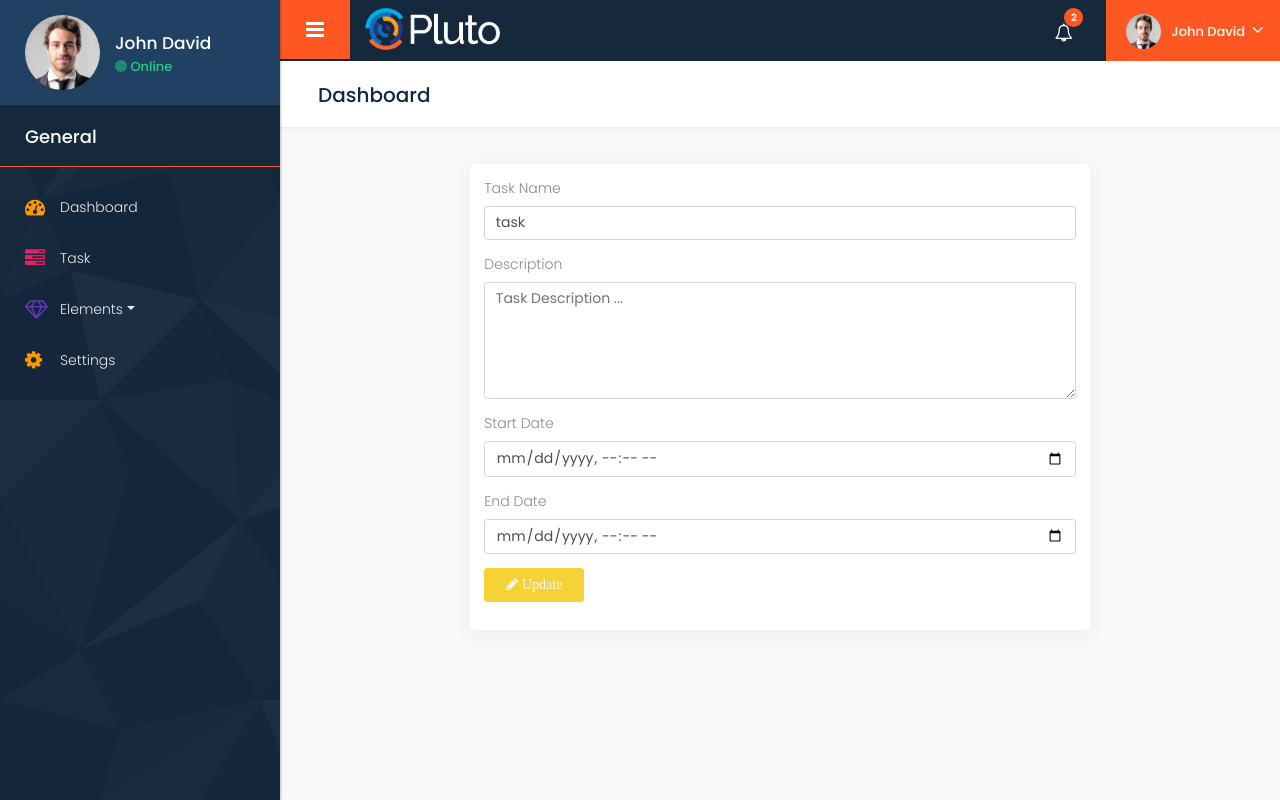
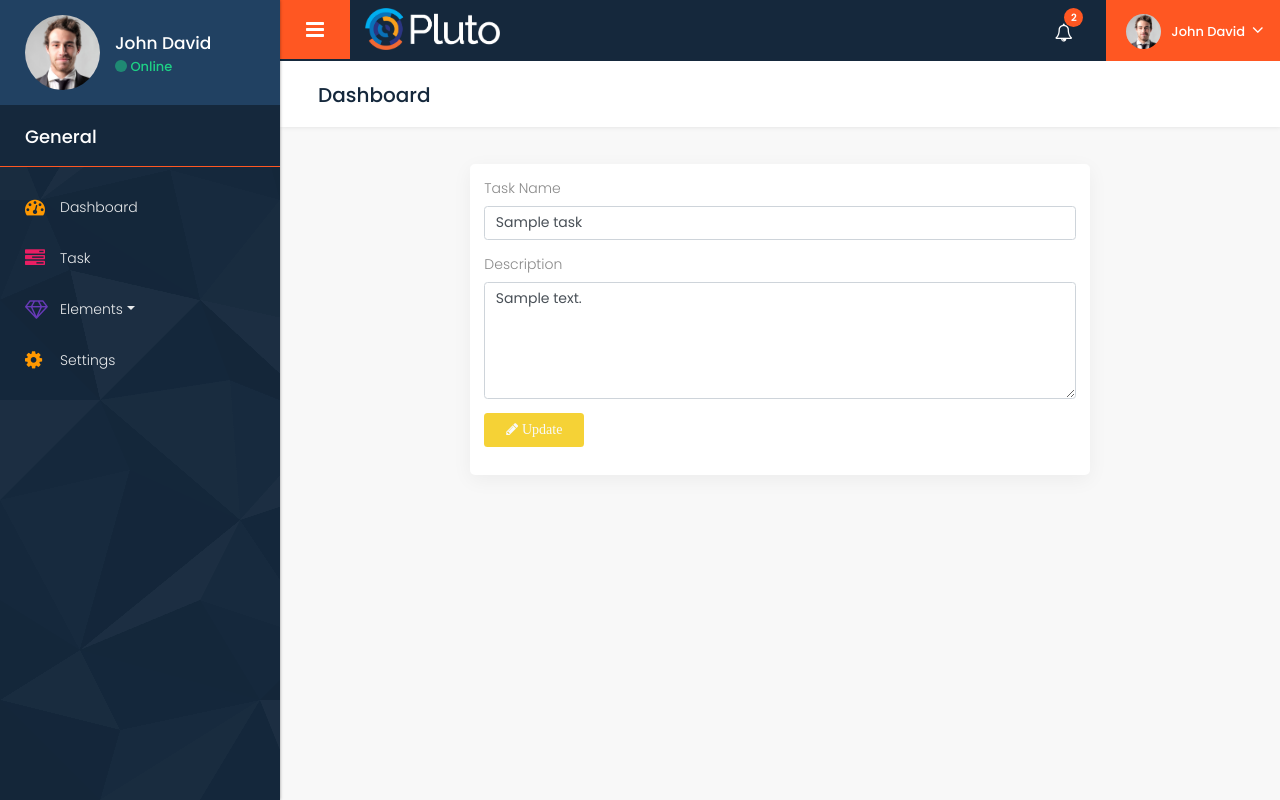
Before and after one commit to melvin2706/Todo, a Flask app: page /updateTask/1 in a window 1280 px wide. Run offline with Flask 3, Linux system fonts and the light colour scheme; tables that the repository leaves empty hold one stand-in row (values such as "Sample post"); some libraries are stand-ins or nearby versions.

Commit message:
putting into place our database and writting the crud functionalities for the task table

```diff
--- a/database.py
+++ b/database.py
@@ -1 +1,7 @@
 # Module for database connection (creation of our instance for database connectivity)
+import sqlite3
+
+def get_db_connection():
+    conn = sqlite3.connect('test.db')
+    conn.row_factory = sqlite3.Row
+    return conn
--- a/main.py
+++ b/main.py
@@ -1,12 +1,9 @@
-from flask import Flask, render_template, redirect
+import sqlite3
+from flask import Flask, render_template, redirect, request
+from database import get_db_connection
 
 app = Flask(__name__)
 
-tasks = [
-        {'id':1, 'name':'task', 'description':'description'},
-        {'id':2, 'name':'task', 'description':'description'},
-        {'id':3, 'name':'task', 'description':'description'}
-    ]
 
 # dashbord view function
 @app.route('/dashboard')
@@ -16,36 +13,70 @@ def dashboard():
 # task list view function
 @app.route('/tasks')
 def AllTasks():
-    return render_template('task/tasks.html', tasks = tasks)
+    connect = get_db_connection()
+    tasks = connect.execute('select * from task').fetchall()
+    connect.close
+    task_list = list()
+    for task in tasks:
+        task_list.append({'id':task['id'], 'name':task['name'], 'description':task['description']})
+    return render_template('task/tasks.html', tasks = task_list)
 
 # task detaile view function
 @app.route('/task/<int:id>')
 def Task(id):
-    for iterable in tasks:
-        if iterable['id'] == id:
-            task = iterable
-    return render_template('task/taskDetaile.html', task=task)
+    connect = get_db_connection()
+    task = connect.execute('select * from task where id = ?',(str(id))).fetchone()
+    connect.close()
+    task_detail = {'id':task['id'], 'name':task['name'], 'description':task['description']}
+    return render_template('task/taskDetaile.html', task=task_detail)
 
 # add task view function
-@app.route('/addTask')
+@app.route('/addTask', methods=['POST','GET'])
 def addTask():
+    if request.method == 'POST':
+        t_name = request.form['name']
+        t_description = request.form['description']
+        connect = get_db_connection()
+        connect.execute("insert into task (name,description) values(?,?)", (t_name, t_description))
+        connect.commit()
+        connect.close()
+        return redirect('/tasks')
     return render_template('task/addTask.html')
+
+@app.route('/delete_redirect/<int:id>')
+def delete_redirection(id):
+    connect = get_db_connection()
+    task = connect.execute('select * from task where id = ?',(str(id))).fetchone()
+    connect.close()
+    task_detail = {'id':task['id'], 'name':task['name'], 'description':task['description']}
+    return render_template('task/deleteTask.html', task=task_detail)
+
 
 # delete view function
 @app.route('/deleteTask/<int:id>')
 def deleteTask(id):
-    for iterable in tasks:
-        if iterable['id'] == id:
-            task = iterable
-    return render_template('task/deleteTask.html', task=task)
+    connect = get_db_connection()
+    connect.execute('delete from task where id= ?', (str(id)))
+    connect.commit()
+    connect.close()
+    return redirect('/tasks')
 
 #update task view function
-@app.route('/updateTask/<int:id>')
+@app.route('/updateTask/<int:id>', methods=['POST', 'GET'])
 def updateTask(id):
-    for iterable in tasks:
-        if iterable['id'] == id:
-            task = iterable
-    return render_template('task/updateTask.html', task = task)
+    connect = get_db_connection()
+    task = connect.execute('select * from task where id = ?',(str(id))).fetchone()
+    connect.close()
+    task_detail = {'id':task['id'], 'name':task['name'], 'description':task['description']}
+    if request.method =='POST':
+        u_name = request.form['name']
+        u_description = request.form['description']
+        connect = get_db_connection()
+        connect.execute('update task set name=?, description=? where id =?',(u_name, u_description,str(id)))
+        connect.commit()
+        connect.close()
+        return redirect('/task/'+str(id))
+    return render_template('task/updateTask.html', task = task_detail)
 
 # index view function which is our login view function
 @app.route('/')
--- /dev/null
+++ b/schema.sql
@@ -0,0 +1,13 @@
+CREATE TABLE user(
+id integer PRIMARY KEY NOT NULL,
+name char(20) NOT NULL
+);
+
+CREATE TABLE task(
+    id integer PRIMARY KEY NOT NULL,
+    name char(20) NOT NULL,
+    description TEXT NOT NULL,
+    id_u integer NOT NULL,
+
+    CONSTRAINT user_fk FOREIGN KEY (id_u) REFERENCES user(id)
+    );
--- a/templates/task/taskDetaile.html
+++ b/templates/task/taskDetaile.html
@@ -39,7 +39,7 @@
                     {# comments <!-- <a href="/deleteTask/{{task.id}}" class="btn btn-danger">
                         <span class="fa fa-trash">&ThickSpace;DELETE</span>
                     </a> -->#}
-                    <button type="button" class="btn btn-danger" hx-get="/deleteTask/{{task.id}}" hx-trigger="click"
+                    <button type="button" class="btn btn-danger" hx-get="/delete_redirect/{{task.id}}" hx-trigger="click"
                                  hx-swap="innerHTML"
                                  hx-target="body" hx-push-url="true"><span class="fa fa-trash">
                                  </button>
--- a/templates/task/tasks.html
+++ b/templates/task/tasks.html
@@ -26,13 +26,13 @@
                             <td>{{task.name|upper}}</td>
                             <td>{{task.description|capitalize}}</td>
                             <td class="text-center">
-                              <button type="button" class="btn btn-light" hx-get="task/{{task.id}}" hx-trigger="click"
+                              <button type="button" class="btn btn-light" hx-get="/task/{{task.id}}" hx-trigger="click"
                                  hx-swap="innerHTML"
                                  hx-target="body" hx-push-url="true"><span class="fa fa-eye text-info"></button>
                               <!-- <a href="task/{{task.id}}"><span class="fa fa-eye text-info"></span></a> -->
                               &ThickSpace;
                               <!-- <a href="updateTask/{{task.id}}"><span class="fa fa-pencil text-warning"></span></a> -->
-                              <button type="button" class="btn btn-light" hx-get="updateTask/{{task.id}}" hx-trigger="click"
+                              <button type="button" class="btn btn-light" hx-get="/updateTask/{{task.id}}" hx-trigger="click"
                                  hx-swap="innerHTML"
                                  hx-target="body" hx-push-url="true"><span class="fa fa-pencil text-warning"></button>
                             </td>
--- a/templates/task/updateTask.html
+++ b/templates/task/updateTask.html
@@ -3,28 +3,28 @@
 <div class="row column1 d-flex justify-content-center">
     <div class="col-md-8 p-2">
         <div class="white_shd p-3">
-            <form>
+            <form method="post">
                 <fieldset>
                     <div class="mb-3">
                         <label class="form-label" for="textInput">Task Name</label>
-                        <input type="text" id="" class="form-control"
+                        <input type="text" id="" name="name" class="form-control"
                         placeholder="Task Name" value="{{task.name}}">
                     </div>
                     <div class="mb-3">
                         <label class="form-label" for="textareaInput">Description</label>
-                        <textarea id="" class="form-control"
-                        placeholder="Task Description ..." rows="5" value="{{task.description}}"></textarea>
+                        <textarea id="" class="form-control" name="description"
+                        placeholder="Task Description ..." rows="5" value="">{{task.description}}</textarea>
                     </div>
-                    <div class="mb-3">
+                    <!-- <div class="mb-3">
                         <label class="form-label" for="textInput">Start Date</label>
                         <input type="datetime-local" id="" class="form-control">
                     </div>
                     <div class="mb-3">
                         <label class="form-label" for="textInput">End Date</label>
                         <input type="datetime-local" id="" class="form-control">
-                    </div>
+                    </div> -->
                     <div class="mb-3">
-                        <button type="button" class="btn px-4 text-light" style="background-color: #f3c809d0;">
+                        <button type="submit" class="btn px-4 text-light" style="background-color: #f3c809d0;">
                             <span class="fa fa-pencil">&ThickSpace;Update</span>
                         </button></div>
                 </fieldset>
```
Also changed, not shown: init_db.py (added, +20 -0 lines), templates/task/addTask.html (+6 -6 lines), templates/task/deleteTask.html (+6 -2 lines), test.db (added).
